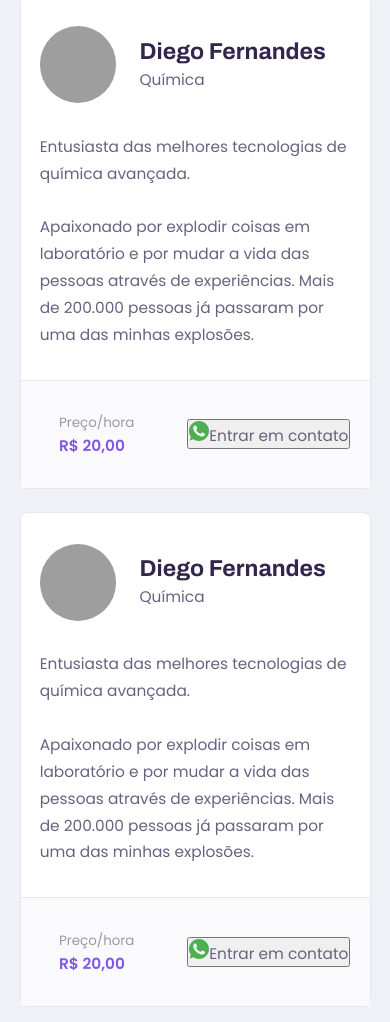
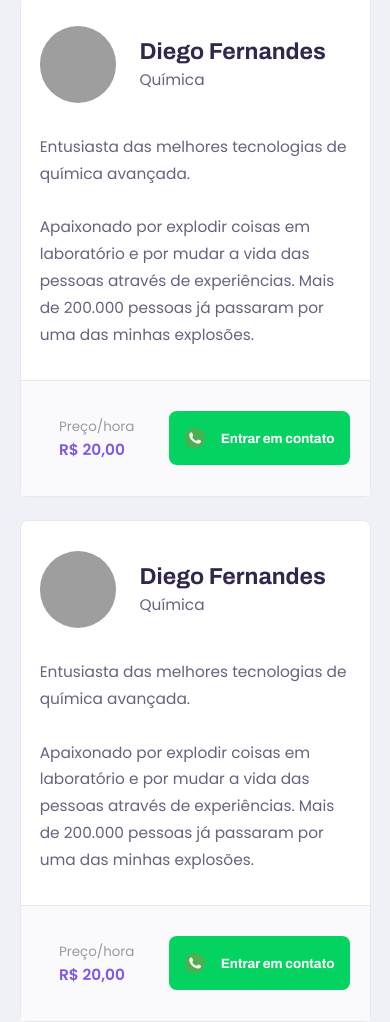
Before and after one commit to gabrielamenezes/proffy-project, a plain HTML site: page study.html in a window 390 px wide. Shown: the part 635-1657 px from the top of the page. Drawn offline with Linux system fonts and the light colour scheme; grey boxes are pictures that could not be loaded.

Commit message:
botão do footer + finalização do mobile

```diff
--- a/partials/page-study.css
+++ b/partials/page-study.css
@@ -178,3 +178,27 @@
     color: var(--color-primary);
     display: block;
 }
+
+.teacher-item footer button {
+    width: 20rem;
+    height: 5.6rem;
+    background: var(--color-secondary);
+    color: var(--color-button-text);
+    border: 0;
+    border-radius: 0.8rem;
+    cursor: pointer;
+    font: 700 1.4rem Archivo;
+
+    display: flex;
+    align-items: center;
+    justify-content: space-evenly;
+
+    text-decoration: none;
+
+    transition: background 0.2s;
+    margin-left: 1.6rem;
+}
+
+.teacher-item footer button:hover {
+    background: var(--color-secondary-dark);
+}
```
